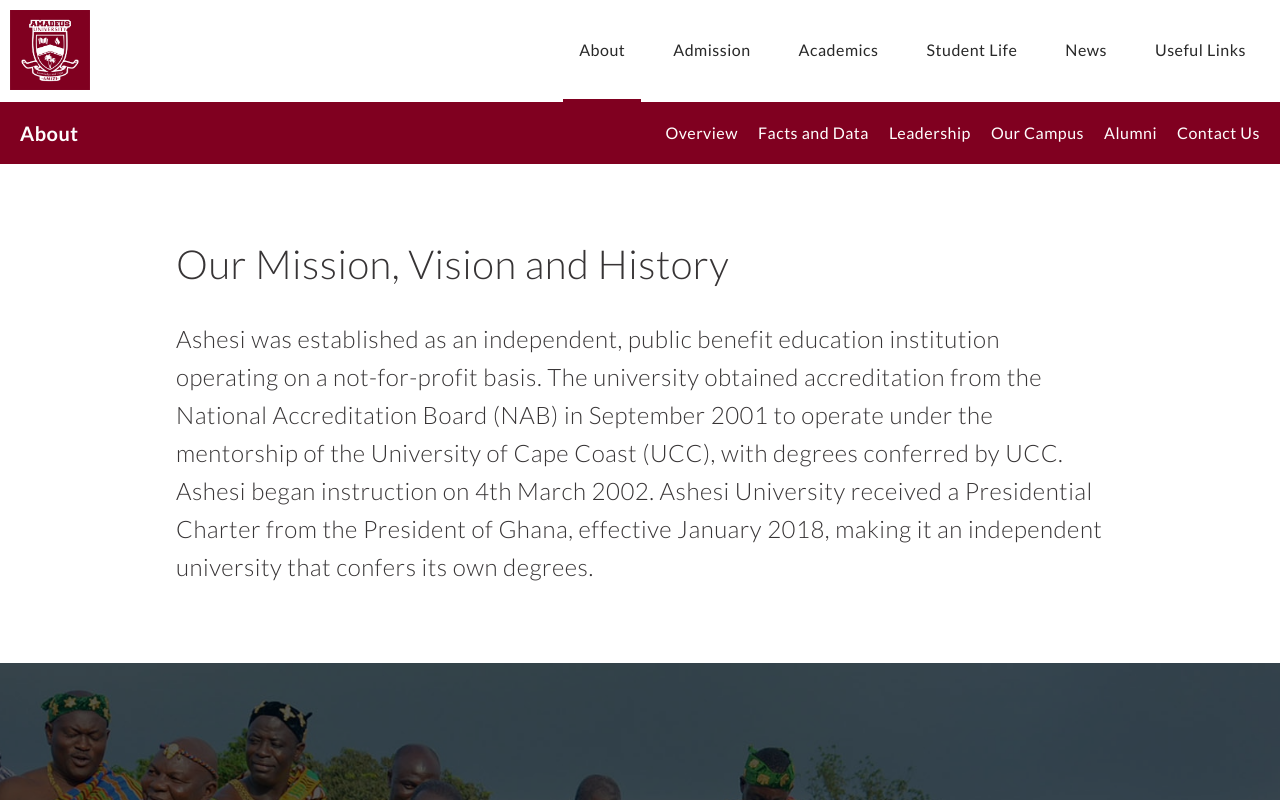
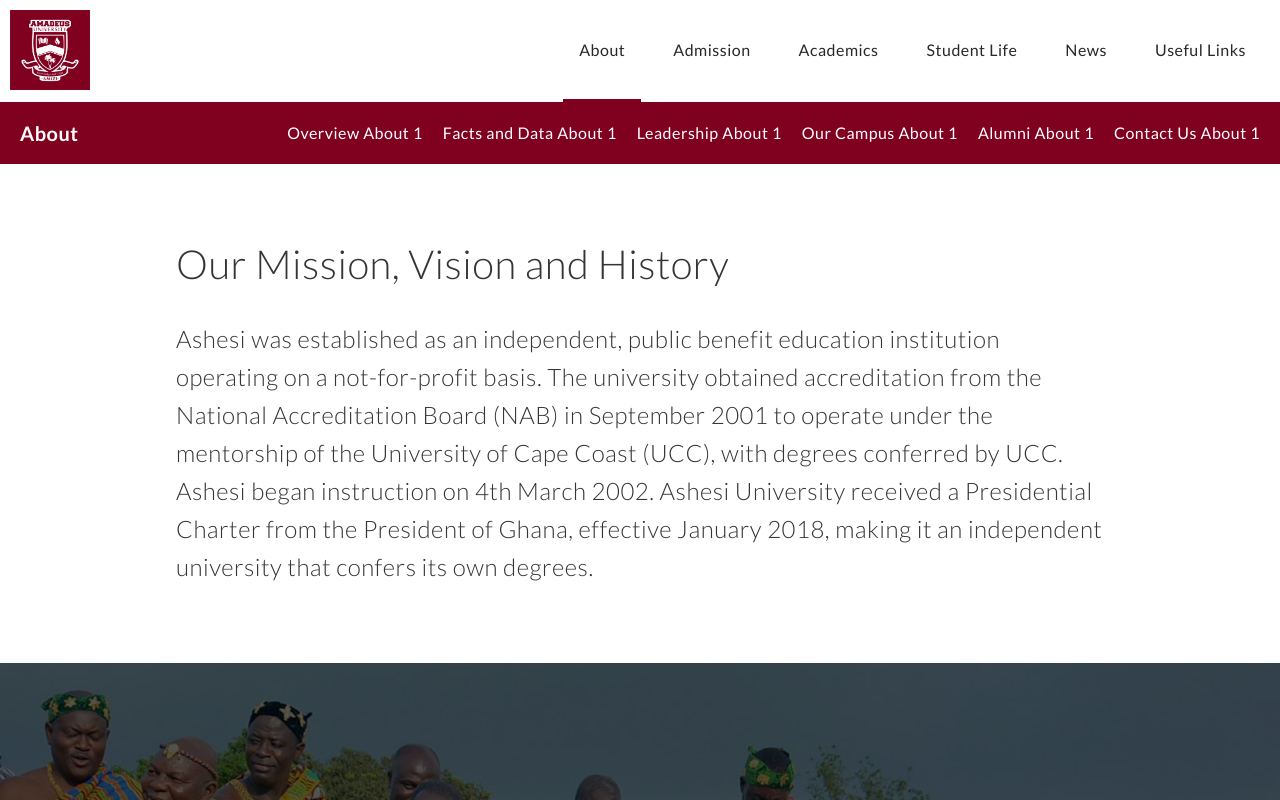
Before and after one commit to August-Deep-Tech/Amadeus-University-Website, a Next.js app: page /about/facts-and-data/mission-and-history in a window 1280 px wide. Shown: the top 800 px of the page. Built offline with nearby package versions, Linux system fonts and the light colour scheme.

Commit message:
Navbar update

```diff
--- a/src/components/Navbar.tsx
+++ b/src/components/Navbar.tsx
@@ -62,7 +62,7 @@
                 }
             }
         } else {
-           if (name !== null) {
+            if (name !== null) {
                 setCurrentItem(name)
                 setprevItem(name)
             }
@@ -105,8 +105,6 @@
 
     const handleClick = (link: string) => {
         const item = findMenuItemByLink(menuData, link);
-        console.log("handleClick", item.submenu)
-        console.log("handleClickItem", item)
         if (item.submenu !== null) {
             setCurrentItem(item);
         }
@@ -185,7 +183,9 @@
                                         <div>
                                             <div
                                                 onMouseLeave={() => {
-                                                    handleClick(prevItem?.link);
+                                                    if (prevItem?.link && prevItem.link.length > 0) {
+                                                        handleClick(prevItem.link);
+                                                    }
                                                 }}
                                                 className={`absolute left-0 mt-[40px] w-[100%] bg-au-burgundy text-au-white group-hover:block group-hover:z-[10] hover:transition-all hover:ease-[cubic-bezier(0.4, 0, 0.2, 1)] duration-0 block ${!isHome ? "z-[5]" : "hidden"}`}
                                             >
@@ -208,7 +208,7 @@
                                                                             : ""
                                                                             }`}
                                                                     >
-                                                                        {subItem.name}
+                                                                        {subItem.name} {currentItem?.name} {currentItem?.name === subItem.name ? "0" : "1"}
                                                                     </Link>
                                                                 </li>
                                                             ))}
```
